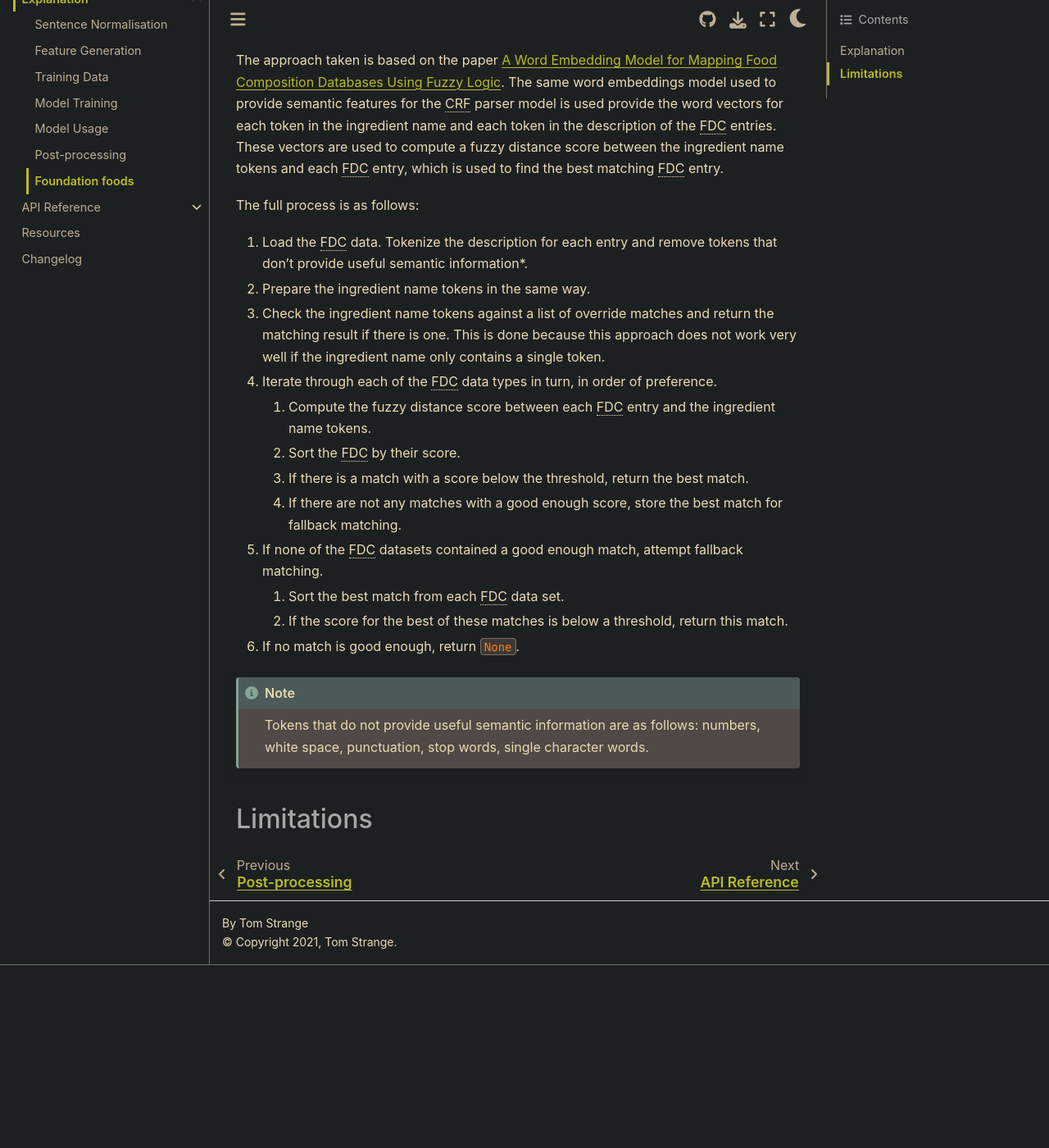
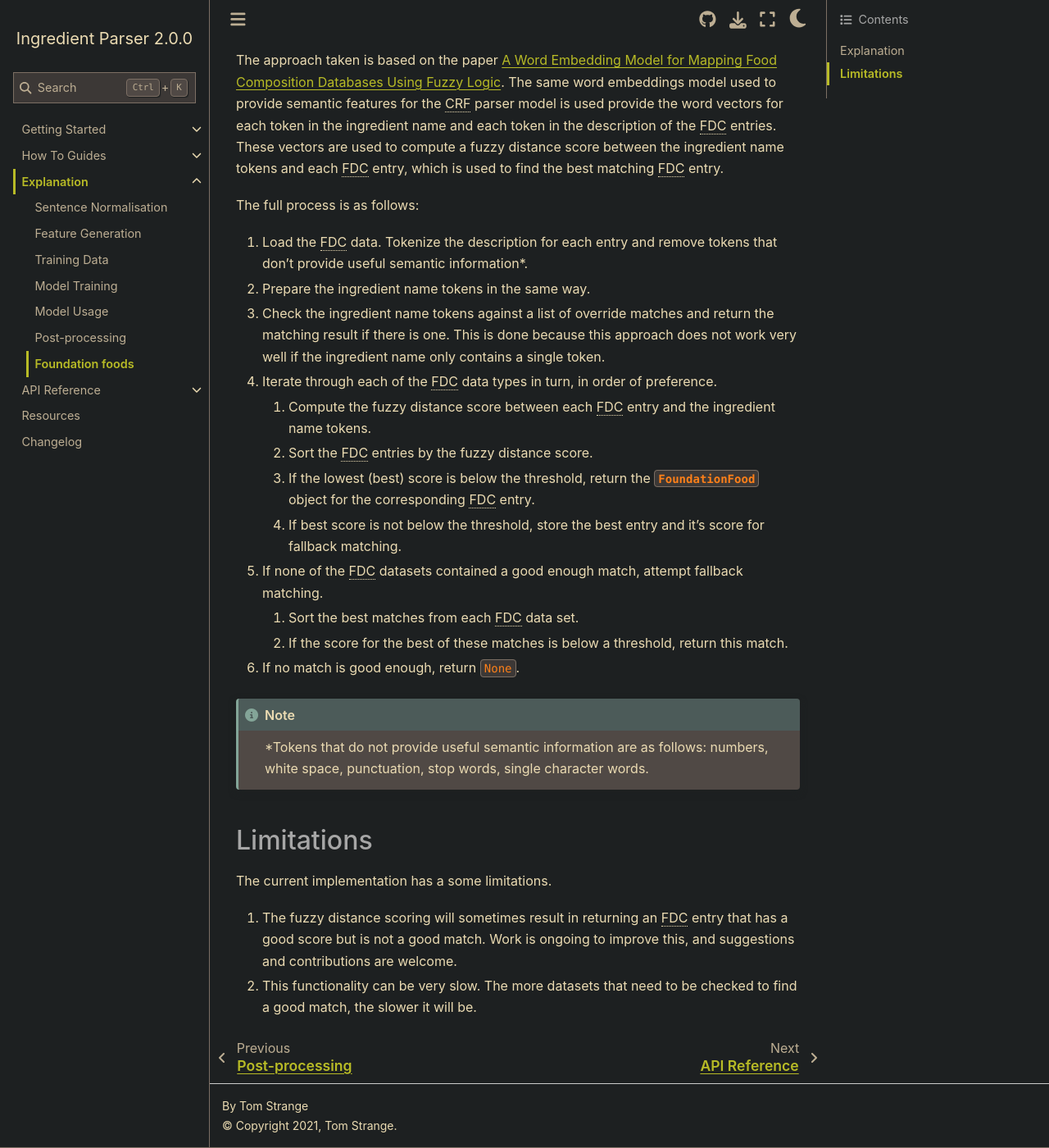
Before and after one commit to strangetom/ingredient-parser, a Sphinx documentation site: the page built from docs/source/explanation/foundation.rst, in a window 1280 px wide and 1400 px high, scrolled down 1505 px. Shown: the whole window at 82% size. Built offline with Sphinx 7.4.7 and the Sphinx Book theme 1.1.4, drawn with Linux system fonts in a browser that asks for light colours; before the commit the page ends 2682 px from its top, so only the background shows below that.

Commit message:
Docs: Add limitations section to foundation food docs

```diff
--- a/docs/source/explanation/foundation.rst
+++ b/docs/source/explanation/foundation.rst
@@ -71,7 +71,7 @@
 
 The full process is as follows:
 
-#. Load the :abbr:`FDC (Food Data Central)` data. Tokenize the description for each entry and remove tokens that don't provide useful semantic information*.
+#. Load the :abbr:`FDC (Food Data Central)` data. Tokenize the description for each entry and remove tokens that don't provide useful semantic information\*.
 
 #. Prepare the ingredient name tokens in the same way.
 
@@ -82,15 +82,15 @@
 
    #. Compute the fuzzy distance score between each :abbr:`FDC (Food Data Central)` entry and the ingredient name tokens.
 
-   #. Sort the :abbr:`FDC (Food Data Central)` by their score.
+   #. Sort the :abbr:`FDC (Food Data Central)` entries by the fuzzy distance score.
 
-   #. If there is a match with a score below the threshold, return the best match.
+   #. If the lowest (best) score is below the threshold, return the :class:`FoundationFood <ingredient_parser.dataclasses.FoundationFood>` object for the corresponding :abbr:`FDC (Food Data Central)` entry.
 
-   #. If there are not any matches with a good enough score, store the best match for fallback matching.
+   #. If best score is not below the threshold, store the best entry and it's score for fallback matching.
 
 #. If none of the :abbr:`FDC (Food Data Central)` datasets contained a good enough match, attempt fallback matching.
 
-   #. Sort the best match from each :abbr:`FDC (Food Data Central)` data set.
+   #. Sort the best matches from each :abbr:`FDC (Food Data Central)` data set.
 
    #. If the score for the best of these matches is below a threshold, return this match.
 
@@ -98,10 +98,15 @@
 
 .. note::
 
-    Tokens that do not provide useful semantic information are as follows: numbers, white space, punctuation, stop words, single character words.
-
-
-
+    \*Tokens that do not provide useful semantic information are as follows: numbers, white space, punctuation, stop words, single character words.
 
 Limitations
 ^^^^^^^^^^^
+
+The current implementation has a some limitations.
+
+#. The fuzzy distance scoring will sometimes result in returning an :abbr:`FDC (Food Data Central)` entry that has a good score but is not a good match.
+   Work is ongoing to improve this, and suggestions and contributions are welcome.
+
+#. This functionality can be very slow.
+   The more datasets that need to be checked to find a good match, the slower it will be.
```
